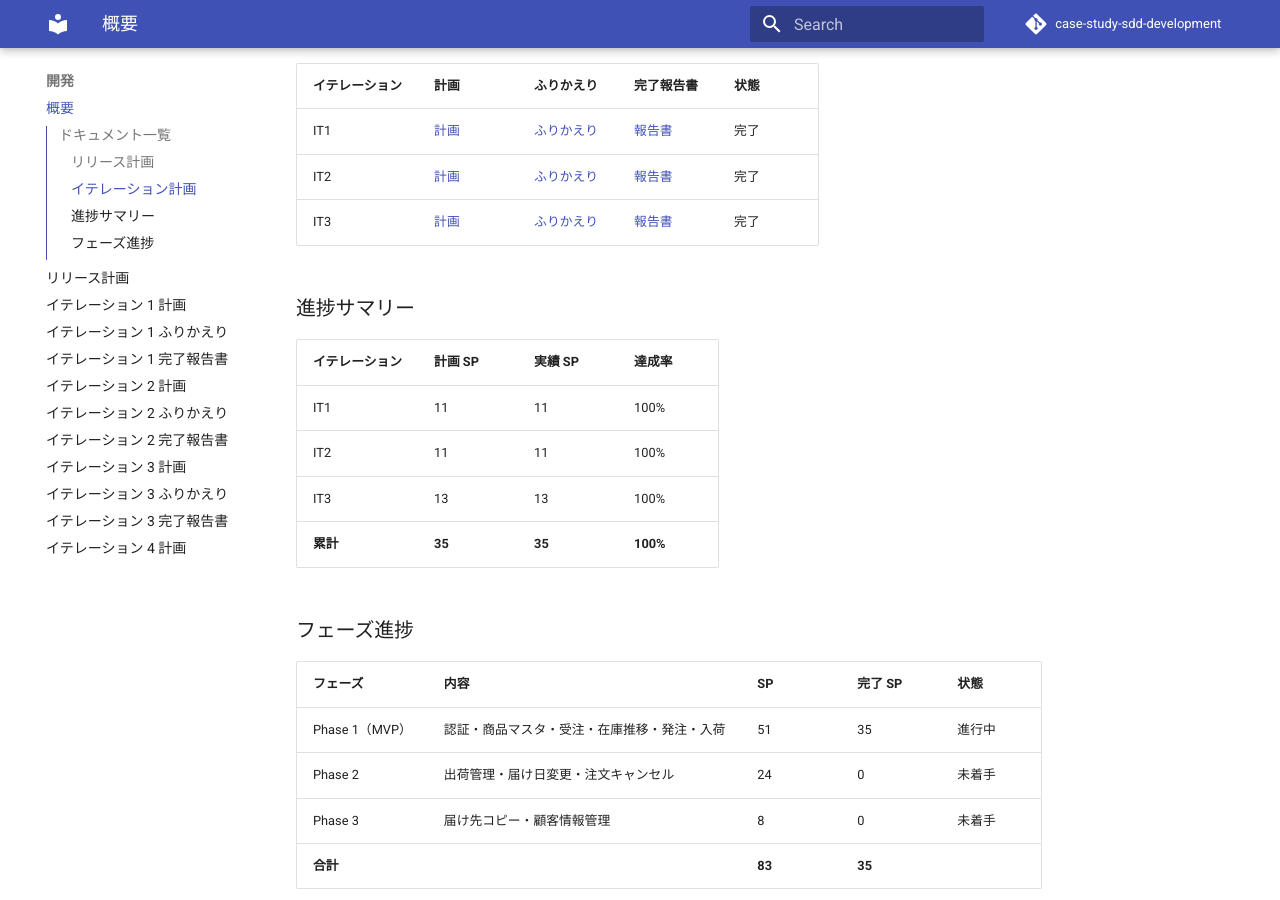
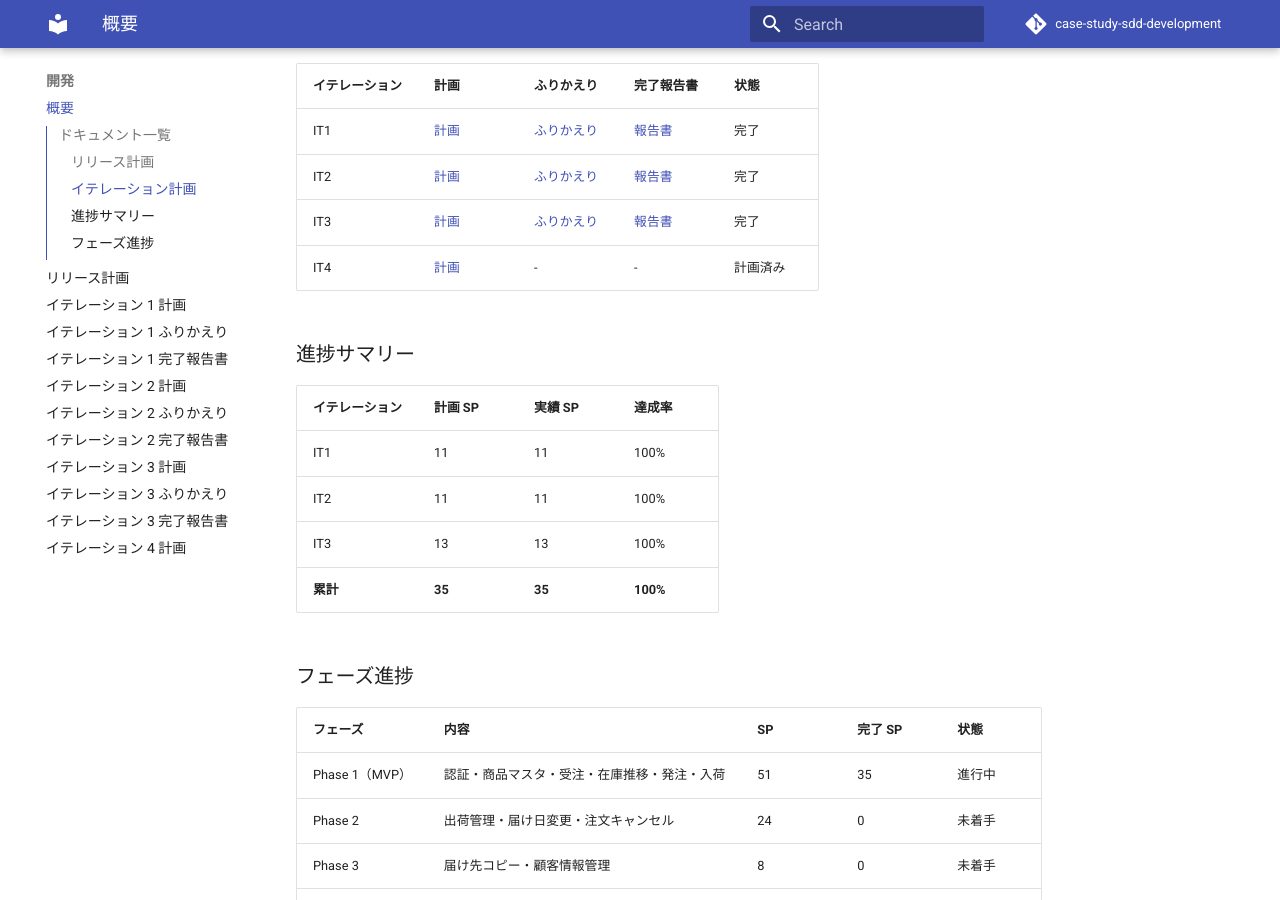
Before and after one commit to k2works/case-study-sdd-development, an MkDocs documentation site: the page built from docs/development/index.md, in a window 1280 px wide and 900 px high, scrolled down 513 px. Built offline with MkDocs 1.6.1 and Material for MkDocs 9.7.7, drawn with Linux system fonts in a browser that asks for light colours; comment, search, counter and statistics services are not loaded.

Commit message:
docs(sync): 開発インデックスに IT4 計画リンクを追加

```diff
--- a/docs/development/index.md
+++ b/docs/development/index.md
@@ -17,6 +17,7 @@
 | IT1 | [計画](iteration_plan-1.md) | [ふりかえり](iteration_retrospective-1.md) | [報告書](iteration_report-1.md) | 完了 |
 | IT2 | [計画](iteration_plan-2.md) | [ふりかえり](iteration_retrospective-2.md) | [報告書](iteration_report-2.md) | 完了 |
 | IT3 | [計画](iteration_plan-3.md) | [ふりかえり](iteration_retrospective-3.md) | [報告書](iteration_report-3.md) | 完了 |
+| IT4 | [計画](iteration_plan-4.md) | - | - | 計画済み |
 
 ### 進捗サマリー
 
```
